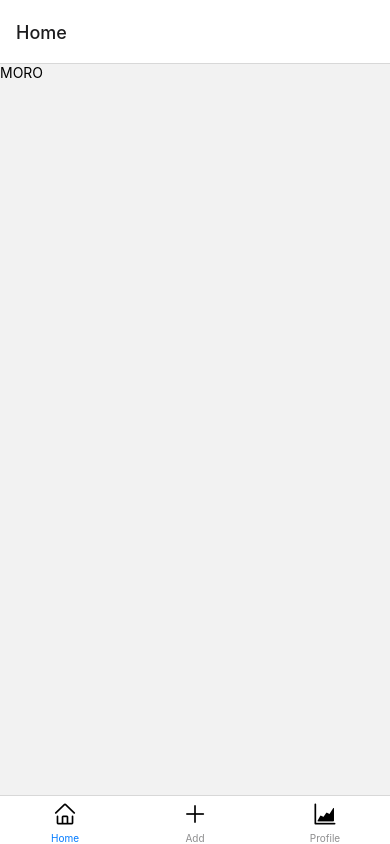
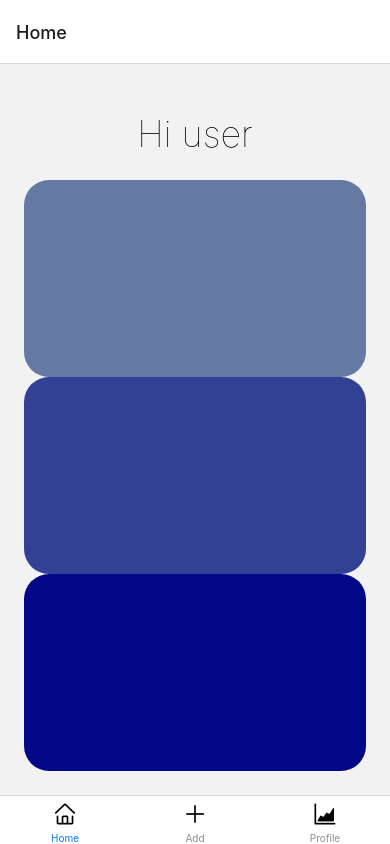
Before and after one commit to juhoohuj/mobile-project, a React Native app: screen /Home in a window 390 px wide. Built offline with nearby package versions, Linux system fonts and the light colour scheme.

Commit message:
uus branch

```diff
--- a/components/HomeScreen.js
+++ b/components/HomeScreen.js
@@ -1,12 +1,20 @@
 import { View, Text } from "react-native";
+import React, { Component } from 'react';
+import styles from '../styles/Styles';
+
 
 
  const HomeScreen = () => {
     return (
-        <View>
-            <Text>MORO</Text>
+        <View style={styles.container}>
+        <Text style={styles.headerStyle}>Hi user</Text>
+        <View style={[{flex: 1}, styles.elementsContainer]}>
+          <View style={{flex: 2, backgroundColor: '#647AA3', borderRadius: 25 }} />
+          <View style={{flex: 2, backgroundColor: '#334195', borderRadius: 25}} />
+          <View style={{flex: 2, backgroundColor: '#020887', borderRadius: 25}} />
         </View>
-    )
+      </View>
+    );
  }
 
 
--- a/package.json
+++ b/package.json
@@ -13,7 +13,10 @@
     "expo": "~48.0.9",
     "expo-status-bar": "~1.4.4",
     "react": "18.2.0",
-    "react-native": "0.71.4"
+    "react-native": "0.71.4",
+    "react-native-web": "~0.18.10",
+    "react-dom": "18.2.0",
+    "@expo/webpack-config": "^18.0.1"
   },
   "devDependencies": {
     "@babel/core": "^7.20.0"
--- /dev/null
+++ b/styles/Styles.js
@@ -0,0 +1,21 @@
+import { StyleSheet } from 'react-native';
+
+export default StyleSheet.create({
+    container: {
+      marginTop: 48,
+      flex: 1,
+      bordertRadius: 20,
+    },
+    headerStyle: {
+      fontSize: 36,
+      textAlign: 'center',
+      fontWeight: '100',
+      marginBottom: 24
+    },
+    elementsContainer: {
+      marginLeft: 24,
+      marginRight: 24,
+      marginBottom: 24,
+      bordertRadius: 20,
+    },
+});
```
Also changed, not shown: 1 other file (tests, documents, lock files or other folders).
